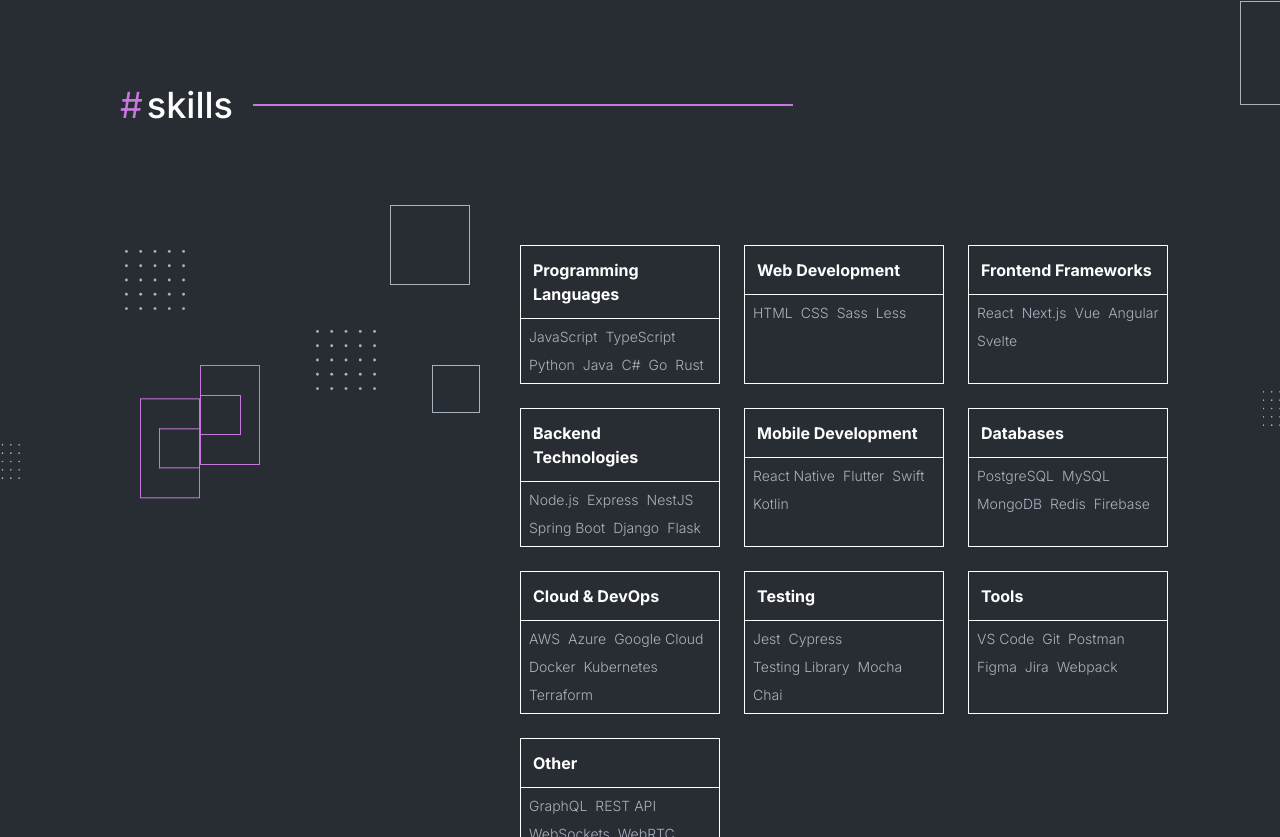
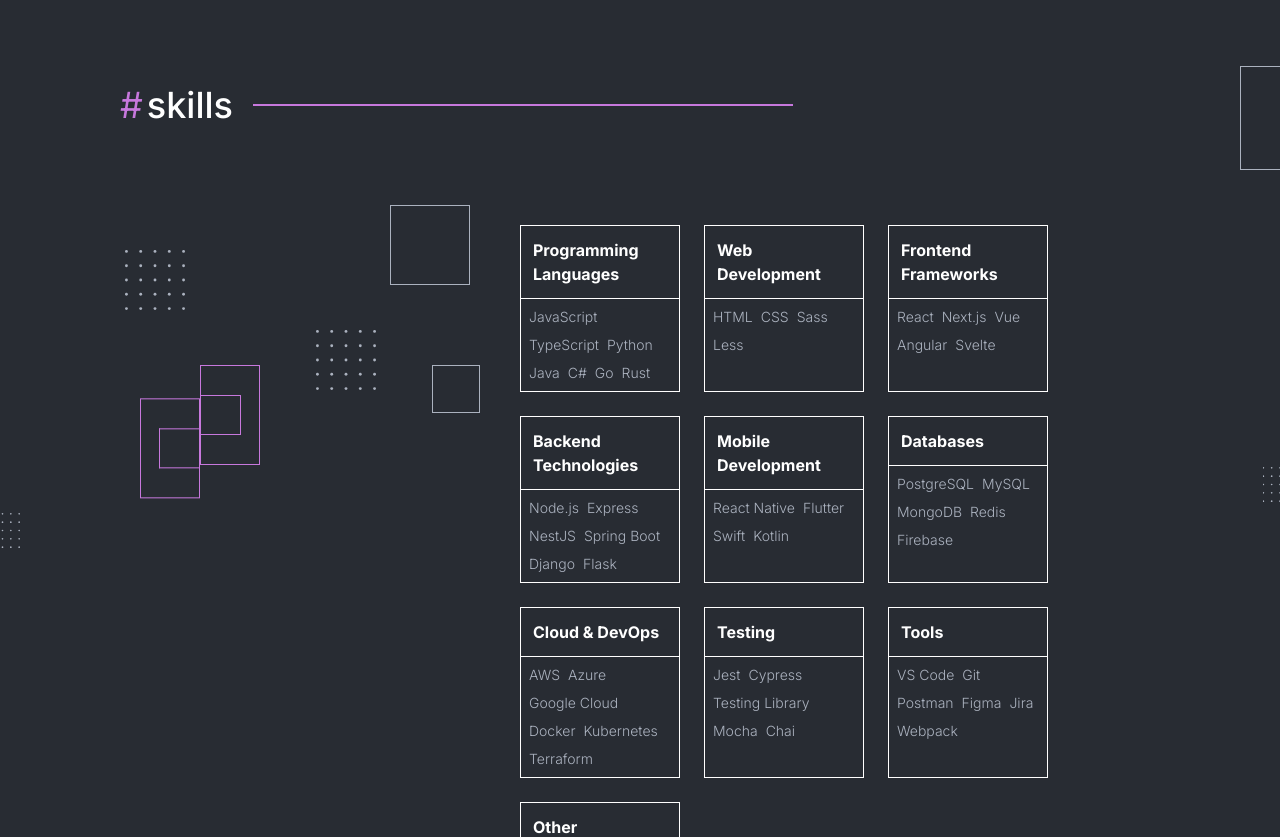
Before and after one commit to rockzsuraj/professional-porfolio, a Next.js app: page / in a window 1280 px wide. Shown: the part 1763-2600 px from the top of the page. Built offline with nearby package versions, Linux system fonts and the light colour scheme.

Commit message:
fix:minor css

```diff
--- a/src/app/components/cards/Skills.tsx
+++ b/src/app/components/cards/Skills.tsx
@@ -10,10 +10,10 @@
                 <SectionHeading title='skills' />
             </div>
             <div className='flex flex-col lg:flex-row mt-10'>
-                <div className=''>
+                <div className='flex'>
                     <SkillGraphics />
                 </div>
-                <div className='pt-20'>
+                <div className='flex flex-row pt-15'>
                     <SkillCard />
                 </div>
             </div>
--- a/src/app/components/ui/SkillCard.tsx
+++ b/src/app/components/ui/SkillCard.tsx
@@ -3,9 +3,9 @@
 
 const SkillCard = () => {
     return (
-        <div className="flex flex-row gap-6 flex-wrap ml-10">
+        <div className="flex flex-row gap-6 flex-wrap md:ml-10">
             {skills.map((group) => (
-                <div key={group.category} className="border-1 w-50">
+                <div key={group.category} className="border-1 w-40">
                     <h3 className="font-bold text-medium p-3 justify-center items-center">{group.category}</h3>
                     <ul className="flex flex-wrap gap-2 border-t-1 p-2">
                         {group.technologies.map((tech) => (
```
